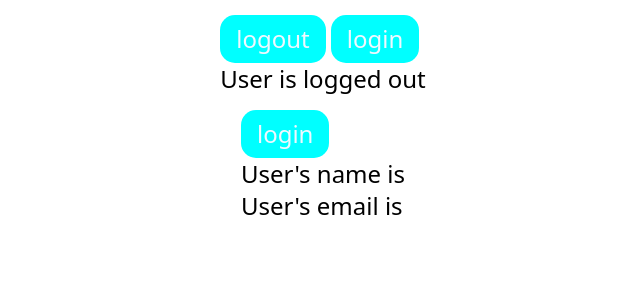
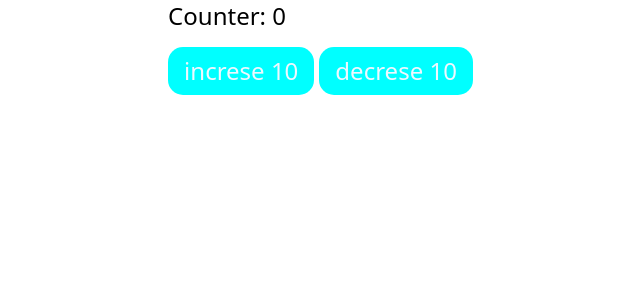
Before and after one commit to OkkashaAlly/react-typescript, a React (Vite) app: page / in a window 1280 px wide. Shown: the top 300 px of the page, without its empty margins (317-957 px from the left). Built offline with nearby package versions, Linux system fonts and the light colour scheme.

Commit message:
Use reducer hook

```diff
--- a/src/App.tsx
+++ b/src/App.tsx
@@ -7,6 +7,7 @@
 import PersonList from "./components/PersonList";
 import Status from "./components/Status";
 import User from "./components/state/User";
+import Counter from "./components/state/Counter";
 
 function App() {
   const person = {
@@ -38,8 +39,9 @@
       {/* <Button handleClick={(_, id) => console.log("Clicked", id)} />
       <Input value="Okkasha" /> */}
       {/* <Container styles={{ border: "1px solid black", padding: "1rem" }} /> */}
-      <LoggedIn />
-      <User />
+      {/* <LoggedIn />
+      <User /> */}
+      <Counter />
     </div>
   );
 }
--- /dev/null
+++ b/src/components/state/Counter.tsx
@@ -0,0 +1,46 @@
+import React, { useReducer } from "react";
+
+// TYPE
+type StateType = {
+  count: number;
+};
+
+type ActionType = {
+  type: string;
+  payload: number;
+};
+
+// STATE
+const initialState = { count: 0 };
+
+const reducer = (state: StateType, action: ActionType) => {
+  switch (action.type) {
+    case "INCREMENT":
+      return { count: state.count + action.payload };
+
+    case "DECREMENT":
+      return { count: state.count - action.payload };
+
+    default:
+      return state;
+  }
+};
+
+// COMPONENT
+const Counter = () => {
+  const [state, dispatch] = useReducer(reducer, initialState);
+
+  return (
+    <div>
+      <h1>Counter: {state.count}</h1>
+      <button onClick={_ => dispatch({ type: "INCREMENT", payload: 10 })}>
+        increse 10
+      </button>
+      <button onClick={_ => dispatch({ type: "DECREMENT", payload: 10 })}>
+        decrese 10
+      </button>
+    </div>
+  );
+};
+
+export default Counter;
```
